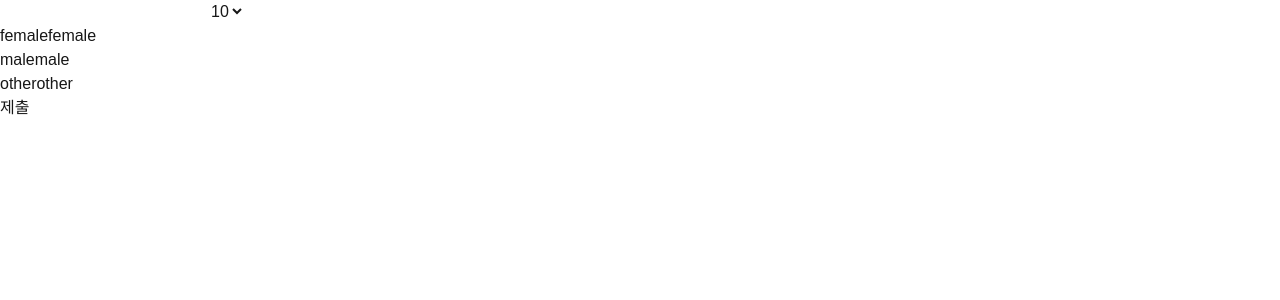
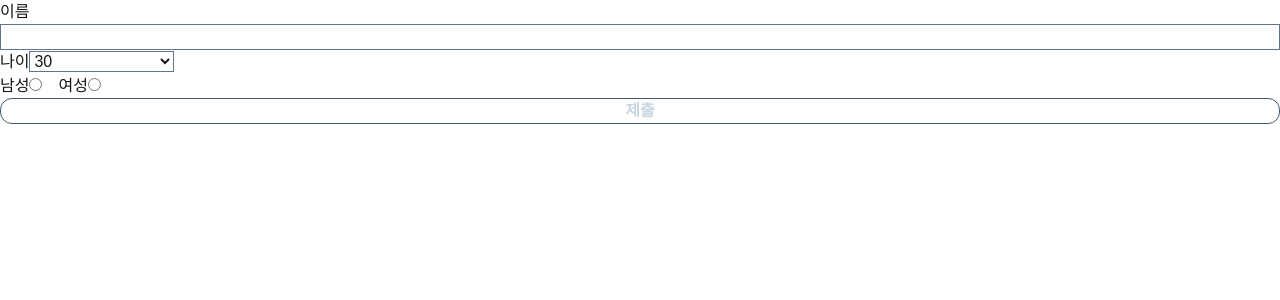
Before and after one commit to DoGukKim/nextjs-playground, a Next.js app: page /features/forms/controlled in a window 1280 px wide. Shown: the top 300 px of the page. Built offline with nearby package versions, Linux system fonts and the light colour scheme.

Commit message:
feat: NormalForm 컴포넌트 개선 - 기본 나이 값 설정 및 스타일 추가

```diff
--- a/src/app/features/forms/controlled/NormalForm.tsx
+++ b/src/app/features/forms/controlled/NormalForm.tsx
@@ -4,7 +4,7 @@ import { useState } from "react";
 
 const NormalForm = () => {
   const [name, setName] = useState("");
-  const [age, setAge] = useState("");
+  const [age, setAge] = useState("30");
   const [sex, setSex] = useState("");
   const [isLoading, setIsLoading] = useState(false);
 
@@ -34,25 +34,56 @@ const NormalForm = () => {
   }
 
   return (
-    <form onSubmit={handleSubmit}>
-      <input type="text" name="name" onChange={handleNameChange} />
-
-      <select name="age" id="age" onChange={handleAgeChange}>
-        <option value="10">10</option>
-        <option value="20">20</option>
-        <option value="30">30</option>
-      </select>
+    <form onSubmit={handleSubmit} className="flex flex-col">
+      <label htmlFor="name">이름</label>
+      <input
+        id="name"
+        type="text"
+        name="name"
+        onChange={handleNameChange}
+        className="border border-slate-500"
+      />
 
       <div>
-        {["female", "male", "other"].map((sex) => (
+        <label htmlFor="age">나이</label>
+        <select
+          name="age"
+          id="age"
+          value={age}
+          onChange={handleAgeChange}
+          className="border border-slate-500"
+        >
+          <option value="" disabled>
+            나이를 선택하세요
+          </option>
+          <option value="10">10</option>
+          <option value="20">20</option>
+          <option value="30">30</option>
+        </select>
+      </div>
+
+      <div className="flex flex-start gap-4">
+        {["남성", "여성"].map((sex) => (
           <div key={sex}>
             <label htmlFor={sex}>{sex}</label>
-            <input id={sex} name="sex" value={sex} onChange={handleSexChange} />
+            <input
+              required
+              type="radio"
+              id={sex}
+              name="sex"
+              value={sex}
+              onChange={handleSexChange}
+            />
           </div>
         ))}
       </div>
 
-      <button type="submit">제출</button>
+      <button
+        className="rounded-xl border border-slate-600 px-6 py-3 font-semibold text-slate-300 transition-all hover:border-slate-500 hover:bg-slate-700 active:scale-[0.98]"
+        type="submit"
+      >
+        제출
+      </button>
     </form>
   );
 };
```
